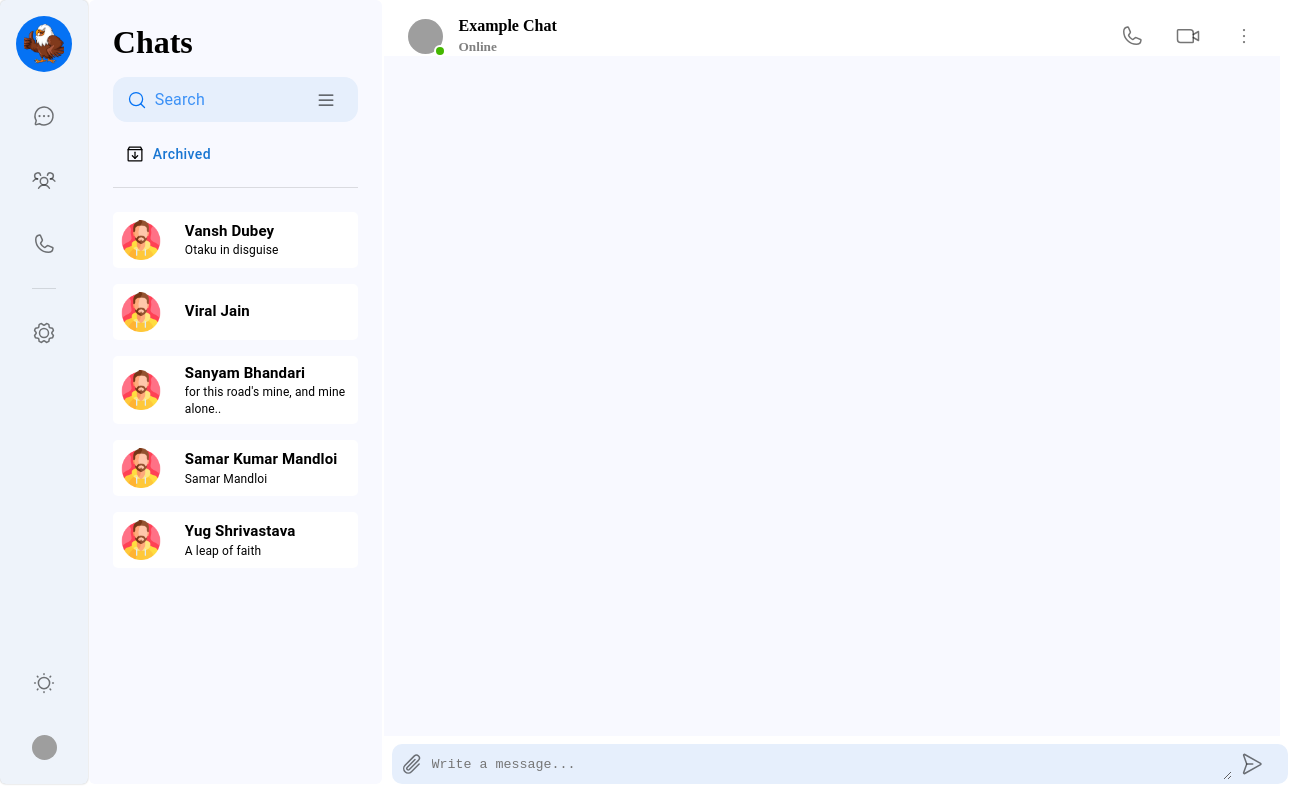
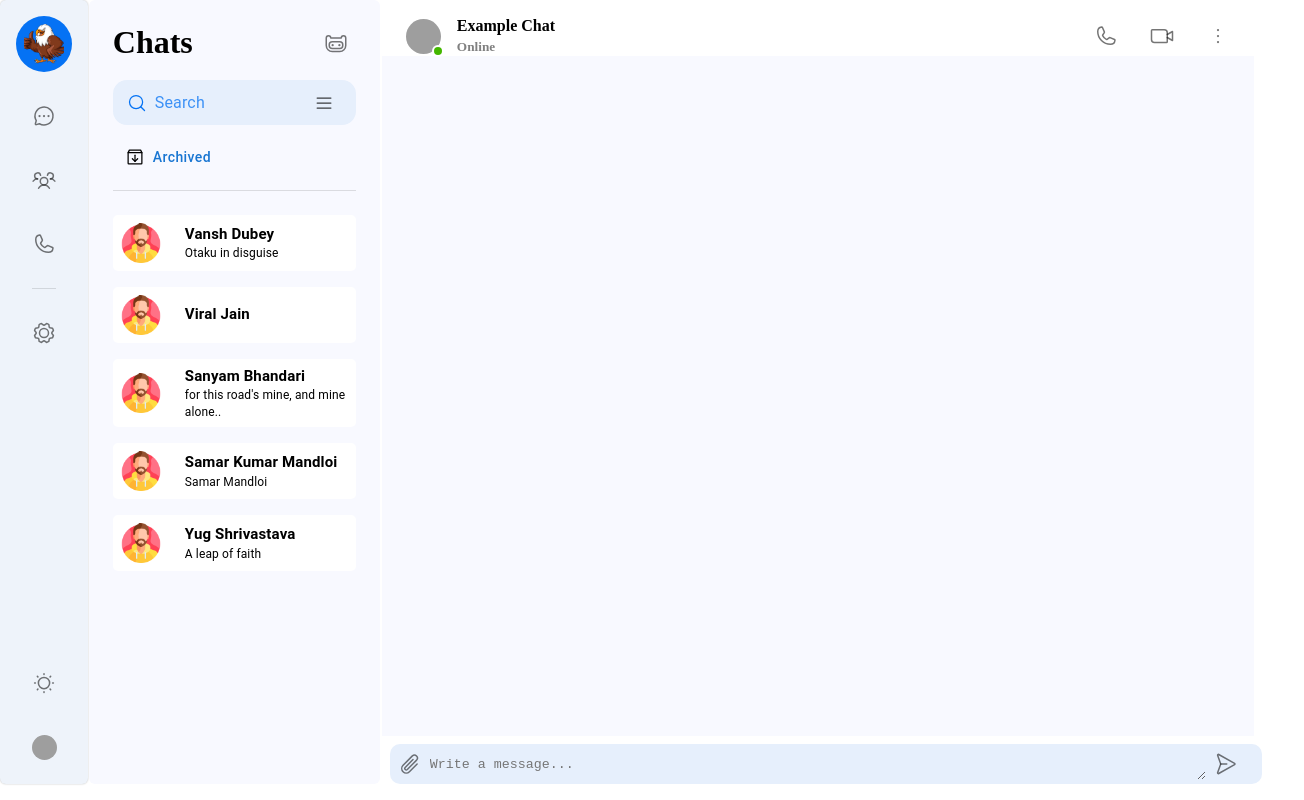
Before and after one commit to VanshDubey101963/chat-web, a React (Vite) app: page / in a window 1280 px wide. Shown: the whole page, 1304 px wide, since content can reach past the window. Built offline with nearby package versions, Linux system fonts and the light colour scheme; grey boxes are pictures that could not be loaded.

Commit message:
added a new iconbutton and removed scrollbar

```diff
--- a/src/App.jsx
+++ b/src/App.jsx
@@ -12,7 +12,7 @@ function App() {
 
   return (
     <>
-    <Stack direction={'row'} height={'98vh'} width={'100vw'} gap={0.1}>
+    <Stack direction={'row'} height={'98vh'} width={'98vw'} gap={0.1}>
         <Navbar/>
         <ChatList theme={theme}/>
         <Divider sx={{bgcolor: '#767B82'}} />
--- a/src/components/ChatBox.jsx
+++ b/src/components/ChatBox.jsx
@@ -105,6 +105,7 @@ const ChatBox = () => {
       <Box
         sx={{
           height: "95vh",
+          width: "100%",
           backgroundColor: "#F8F9FF",
           position: "relative",
         }}
--- a/src/components/ChatList.jsx
+++ b/src/components/ChatList.jsx
@@ -2,15 +2,14 @@ import React from "react";
 import ListItemButton from "@mui/material/ListItemButton";
 import ListItemIcon from "@mui/material/ListItemIcon";
 import ListItemText from "@mui/material/ListItemText";
-import { Box, Avatar, Stack, List } from "@mui/material";
+import { Box, Avatar, Stack, List , IconButton } from "@mui/material";
 import Divider from "@mui/material/Divider";
 import {
   OutlinedInput,
   InputAdornment,
   Button,
-  IconButton,
 } from "@mui/material";
-import { MagnifyingGlass, ArchiveBox, List as List1 } from "phosphor-react";
+import { MagnifyingGlass, ArchiveBox, FinnTheHuman ,List as List1 } from "phosphor-react";
 
 const ChatList = () => {
   const [selectedIndex, setSelectedIndex] = React.useState();
@@ -30,7 +29,10 @@ const ChatList = () => {
       }}
     >
       <Stack spacing={2}>
-        <h1>Chats</h1>
+        <Stack justifyContent={"space-between"} direction={"row"}>
+          <h1>Chats</h1>
+          <IconButton><FinnTheHuman/></IconButton>
+        </Stack>
 
         <OutlinedInput
           sx={{
```
